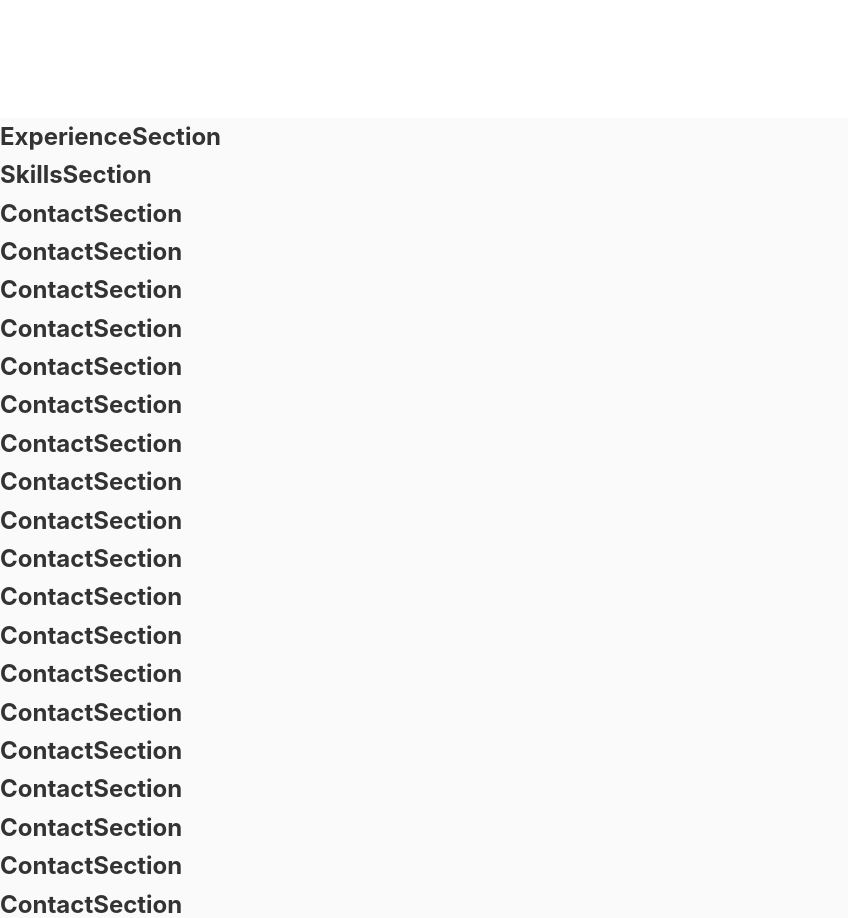
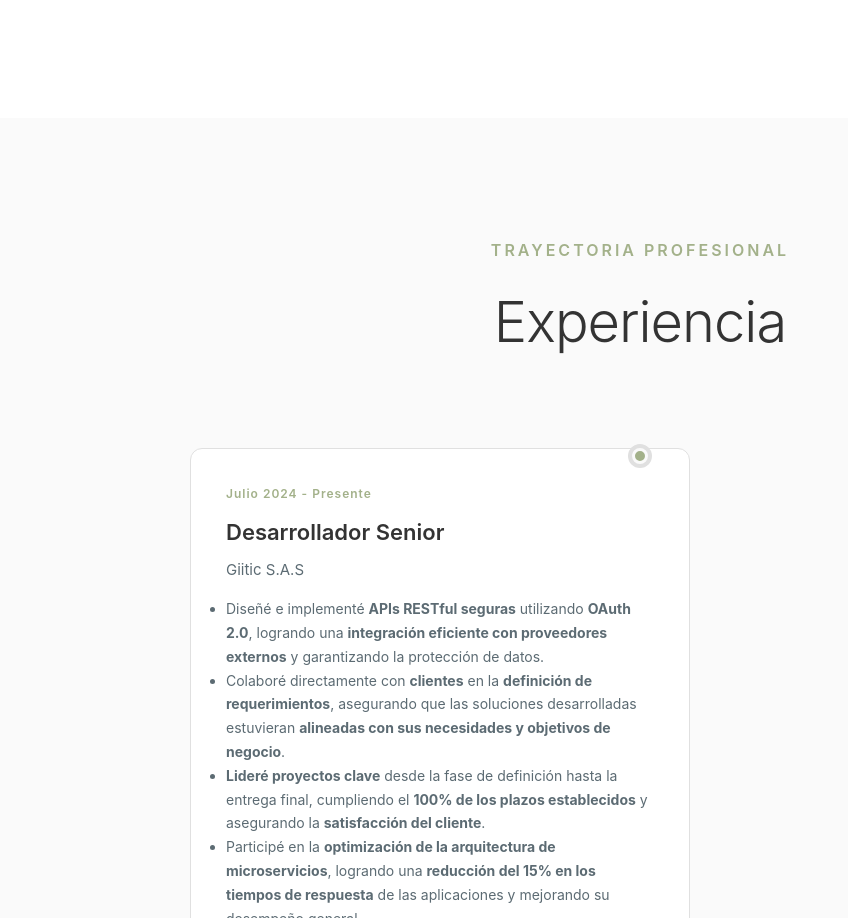
Before and after one commit to charlieyhs/Portafolio, a React (Vite) app: page / in a window 1280 px wide. Shown: the part 1834-2752 px from the top of the page, without its empty margins (0-848 px from the left). Built offline with nearby package versions, Linux system fonts and the light colour scheme.

Commit message:
feat: Información de la experiencia

```diff
--- a/index.html
+++ b/index.html
@@ -5,7 +5,7 @@
     <link rel="icon" type="image/svg+xml" href="/src/assets/favicon.svg" />
     <meta name="viewport" content="width=device-width, initial-scale=1.0" />
     <meta name="description" content="Portfolio of Carlos Hernández, software developer specialized in efficient and scalable solutions." />
-    <title>Portafolio</title>
+    <title>Carlos Hernández - Portafolio</title>
   </head>
   <body>
     <div id="root"></div>
--- /dev/null
+++ b/src/components/Experience/ExperienceCard.jsx
@@ -0,0 +1,46 @@
+import PropTypes from "prop-types";
+import Badge from "../Badge";
+import '../../css/experience.css';
+import { useTranslation } from "react-i18next";
+
+const ExperienceCard = ({experience}) => {
+    const {t} = useTranslation();
+
+    return (
+        <div className="timeline-item">
+            <div className="timeline-dot"></div>
+            <div className="timeline-content">
+                <div className="experience-date">{t(experience.date)}</div>
+                <h3 className="experience-title">{t(experience.position)}</h3>
+                <div className="experience-company">{experience.company}</div>
+
+                <p className="experience-description"
+                    dangerouslySetInnerHTML={{ __html: t(experience.description) }}>
+                </p>
+
+                <div className="experience-tags">
+                    {experience.skills.map(skill => (
+                        <Badge key={skill.id} name={skill.name} />
+                    ))}
+                </div>
+            </div>
+        </div>
+    );
+};
+const skillPropType = PropTypes.shape({
+    id : PropTypes.string.isRequired,
+    name : PropTypes.string.isRequired,
+});
+const experiencePropType = PropTypes.shape({
+    date : PropTypes.string.isRequired,
+    position : PropTypes.string.isRequired,
+    company : PropTypes.string.isRequired,
+    description : PropTypes.string.isRequired,
+    skills : PropTypes.arrayOf(skillPropType)
+});
+
+ExperienceCard.propTypes = {
+    experience : experiencePropType.isRequired,
+}
+
+export default ExperienceCard;
--- a/src/components/Experience/ExperienceSection.jsx
+++ b/src/components/Experience/ExperienceSection.jsx
@@ -1,7 +1,24 @@
+import { useTranslation } from "react-i18next";
+import { experiences } from "../../data/experience";
+import ExperienceCard from "./ExperienceCard";
 
 const ExperienceSection = () => {
+
+    const {t} = useTranslation();
+
     return (
-        <h1>ExperienceSection</h1>
+        <section id="experience" className="experience-section">
+            <div className="section-header">
+                <div className="section-label">{t('experience.professional-experience')}</div>
+                <h2 className="section-title">{t('experience.experience')}</h2>
+            </div>
+
+            <div className="timeline">
+                {[...experiences].reverse().map(exp => (
+                    <ExperienceCard key={exp.id} experience={exp} />
+                ))}
+            </div>
+        </section>
     );
 }
 
--- a/src/components/Portfolio.jsx
+++ b/src/components/Portfolio.jsx
@@ -5,6 +5,7 @@ import HeroSection from "./Hero/HeroSection";
 import Navbar from "./Navbar";
 import ProjectsSection from "./Projects/ProjectsSection";
 import SkillsSection from "./Skills/SkillsSection";
+import '../css/portfolio.css'
 
 const Portfolio = () => {
 
@@ -14,7 +15,7 @@ const Portfolio = () => {
             <main>
                 <HeroSection/>
                 <ProjectsSection/>
-                <section id="experience"><ExperienceSection/></section>
+                <ExperienceSection/>
                 <section id="skills"><SkillsSection/></section>
                 <section id="contact"><ContactSection/></section>
             </main>
--- a/src/components/Projects/ProjectCard.jsx
+++ b/src/components/Projects/ProjectCard.jsx
@@ -1,7 +1,7 @@
 import PropTypes from "prop-types";
-import ProjectBadge from "./ProjectBadge";
 import '../../css/projects.css'
 import { useTranslation } from "react-i18next";
+import Badge from "../Badge";
 
 const ProjectCard = ({project}) => {
     const {t} = useTranslation();
@@ -14,7 +14,7 @@ const ProjectCard = ({project}) => {
             </p>
             <div className="project-tech">
                 {project.skills.map(skill => (
-                    <ProjectBadge key={skill.id} name={skill.name} />
+                    <Badge key={skill.id} name={skill.name} />
                 ))}
             </div>
             <a href={project.link} target="_blank" className="project-link">
--- /dev/null
+++ b/src/css/experience.css
@@ -0,0 +1,129 @@
+.experience-section {
+    padding: 120px 60px;
+    background: #FAFAFA;
+}
+
+.timeline {
+    max-width: 900px;
+    margin: 0 auto;
+    position: relative;
+}
+
+.timeline::before {
+    content: '';
+    position: absolute;
+    left: 50%;
+    transform: translateX(-50%);
+    width: 2px;
+    height: 100%;
+    background: #E0E0E0;
+}
+
+
+.timeline-item {
+  display: flex;
+  margin-bottom: 60px;
+  position: relative;
+}
+
+.timeline-item:nth-child(odd) {
+  flex-direction: row;
+}
+
+.timeline-item:nth-child(even) {
+  flex-direction: row-reverse;
+}
+
+.timeline-content {
+  width: calc(60% - 40px);
+  background: #FFFFFF;
+  border: 1px solid #E0E0E0;
+  border-radius: 12px;
+  padding: 35px;
+  transition: all 0.3s ease;
+}
+
+.timeline-item:nth-child(odd) .timeline-content {
+  margin-right: auto;
+}
+
+.timeline-item:nth-child(even) .timeline-content {
+  margin-left: auto;
+}
+
+.timeline-content:hover {
+  transform: translateY(-5px);
+  box-shadow: 0 15px 30px rgba(92, 107, 115, 0.1);
+  border-color: #A3B18A;
+}
+
+.timeline-dot {
+  position: absolute;
+  left: 50%;
+  transform: translateX(-50%);
+  width: 16px;
+  height: 16px;
+  background: #A3B18A;
+  border-radius: 50%;
+  border: 3px solid #FAFAFA;
+  box-shadow: 0 0 0 4px #E0E0E0;
+  z-index: 2;
+}
+
+.experience-date {
+  font-size: 12px;
+  letter-spacing: 1px;
+  color: #A3B18A;
+  margin-bottom: 12px;
+  font-weight: 600;
+}
+
+.experience-title {
+  font-size: 22px;
+  font-weight: 600;
+  margin-bottom: 8px;
+  color: #333333;
+}
+
+.experience-company {
+  font-size: 15px;
+  color: #5C6B73;
+  margin-bottom: 15px;
+}
+
+.experience-description {
+  font-size: 14px;
+  line-height: 1.7;
+  color: #5C6B73;
+  margin-bottom: 20px;
+}
+
+.experience-tags {
+  display: flex;
+  flex-wrap: wrap;
+  gap: 6px;
+}
+
+@media (max-width: 768px) {
+  .experience-section {
+    padding: 60px 30px;
+  }
+
+  .timeline::before {
+    left: 20px;
+  }
+
+  .timeline-item {
+    flex-direction: column !important;
+    padding-left: 50px;
+  }
+
+  .timeline-content {
+    width: 100% !important;
+    margin: 0 !important;
+  }
+
+  .timeline-dot {
+    left: 20px;
+  }
+}
--- /dev/null
+++ b/src/css/portfolio.css
@@ -0,0 +1,28 @@
+:root {
+    --green: #A3B18A;
+    --gray: #5C6B73;
+}
+
+.section-header {
+    text-align: center;
+    margin-bottom: 80px;
+    max-width: 800px;
+    margin-left: auto;
+    margin-right: auto;
+}
+
+.section-label {
+    font-size: 16px;
+    letter-spacing: 3px;
+    color: var(--green);
+    margin-bottom: 15px;
+    font-weight: 600;
+    text-transform: uppercase;
+}
+
+.section-title {
+    font-size: clamp(36px, 5vw, 56px);
+    font-weight: 300;
+    color: #333333;
+    letter-spacing: -1px;
+}
--- a/src/css/projects.css
+++ b/src/css/projects.css
@@ -5,30 +5,6 @@
 .projects-section {
     padding: 120px 60px;
     background: #ffffff;
-}
-
-.section-header {
-    text-align: center;
-    margin-bottom: 80px;
-    max-width: 800px;
-    margin-left: auto;
-    margin-right: auto;
-}
-
-.section-label {
-    font-size: 16px;
-    letter-spacing: 3px;
-    color: var(--green);
-    margin-bottom: 15px;
-    font-weight: 600;
-    text-transform: uppercase;
-}
-
-.section-title {
-    font-size: clamp(36px, 5vw, 56px);
-    font-weight: 300;
-    color: #333333;
-    letter-spacing: -1px;
 }
 
 .projects-grid {
--- /dev/null
+++ b/src/data/experience.js
@@ -0,0 +1,40 @@
+export const experiences = [
+    {
+        id: "01",
+        date: "experience.job1.date",
+        position: "experience.job1.position",
+        company: "Giitic S.A.S",
+        description: "experience.job1.description",
+        skills: [
+            {id: "1", name: "Java"},
+            {id: "2", name: "HTML5"},
+            {id: "3", name: "CSS3"},
+            {id: "4", name: "Springboot"},
+            {id: "5", name: "Primefaces"},
+            {id: "6", name: "MySql"},
+            {id: "7", name: "Microsoft SQL Server"},
+            {id: "8", name: "Git"},
+            {id: "9", name: "DevOps"},
+            {id: "10", name: "+5"},
+        ],
+    },
+    {
+        id: "01",
+        date: "experience.job2.date",
+        position: "experience.job2.position",
+        company: "Giitic S.A.S",
+        description: "experience.job2.description",
+        skills: [
+            {id: "1", name: "Java"},
+            {id: "2", name: "HTML5"},
+            {id: "3", name: "CSS3"},
+            {id: "4", name: "Springboot"},
+            {id: "5", name: "Primefaces"},
+            {id: "6", name: "MySql"},
+            {id: "7", name: "Microsoft SQL Server"},
+            {id: "8", name: "Git"},
+            {id: "9", name: "DevOps"},
+            {id: "10", name: "+5"},
+        ],
+    },
+]
--- a/src/locales/spanish.json
+++ b/src/locales/spanish.json
@@ -33,5 +33,19 @@
         "savingsfund-description": "El <strong>Fondo de Ahorro - Sistema de Gestión</strong> es una aplicación web que permite administrar un <strong>fondo de ahorro comunitario</strong>, facilitando el control de aportaciones, préstamos, inversiones y la información de los miembros. Ofrece una vista general del estado del fondo y herramientas para gestionar de forma organizada los recursos y movimientos financieros.",
         "moto-viewer": "Moto 360°",
         "moto-viewer-description" : "El <strong>Visor 360° Interactivo</strong> es una aplicación web que permite visualizar objetos desde todos los ángulos mediante imágenes precargadas. Ofrece una experiencia fluida e intuitiva con controles para rotación, zoom y navegación tanto en PC como en dispositivos móviles, combinando diseño moderno y alto rendimiento visual."
+    },
+    "experience": {
+        "professional-experience": "Trayectoria profesional",
+        "experience": "Experiencia",
+        "job1":{
+            "date": "Julio 2022 - Julio 2024",
+            "position" : "Desarrollador Junior",
+            "description" : "<ul><li>Desarrollé y mejoré aplicaciones empresariales utilizando <strong>Java EE</strong> y <strong>PrimeFaces</strong>, enfocándome en optimizar la <strong>usabilidad</strong> y la <strong>experiencia de más de 200 usuarios finales</strong>.</li><li>Diseñé y desarrollé <strong>módulos web dinámicos</strong> que facilitaron la interacción con los sistemas internos.</li><li>Implementé <strong>informes personalizados con JasperReports</strong>, logrando <strong>automatizar procesos de análisis de datos</strong> y <strong>reducir en un 30% el trabajo manual</strong> de los equipos operativos.</li><li>Contribuí en la <strong>migración de servicios hacia entornos más modernos</strong>, fortaleciendo la <strong>estabilidad</strong>, <strong>rendimiento</strong> y <strong>mantenibilidad del sistema</strong>, garantizando una transición fluida sin afectar las operaciones diarias.</li></ul>"
+        },
+        "job2":{
+            "date": "Julio 2024 - Presente",
+            "position" : "Desarrollador Senior",
+            "description" : "<ul><li>Diseñé e implementé <strong>APIs RESTful seguras</strong> utilizando <strong>OAuth 2.0</strong>, logrando una <strong>integración eficiente con proveedores externos</strong> y garantizando la protección de datos.</li><li>Colaboré directamente con <strong>clientes</strong> en la <strong>definición de requerimientos</strong>, asegurando que las soluciones desarrolladas estuvieran <strong>alineadas con sus necesidades y objetivos de negocio</strong>.</li><li><strong>Lideré proyectos clave</strong> desde la fase de definición hasta la entrega final, cumpliendo el <strong>100% de los plazos establecidos</strong> y asegurando la <strong>satisfacción del cliente</strong>.</li><li>Participé en la <strong>optimización de la arquitectura de microservicios</strong>, logrando una <strong>reducción del 15% en los tiempos de respuesta</strong> de las aplicaciones y mejorando su desempeño general.</li></ul>"
+        }
     }
 }
```
Also changed, not shown: src/components/Badge.jsx (renamed from src/components/Projects/ProjectBadge.jsx, +4 -4 lines).
